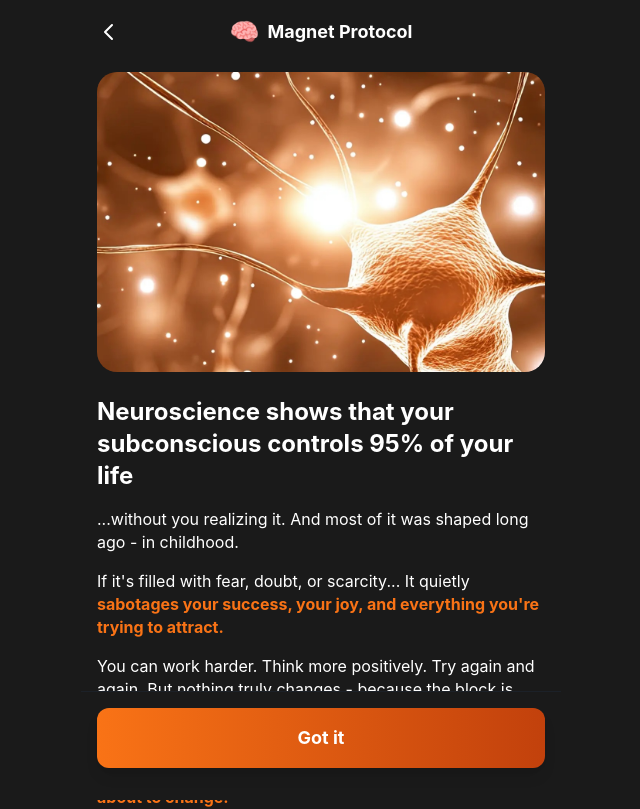
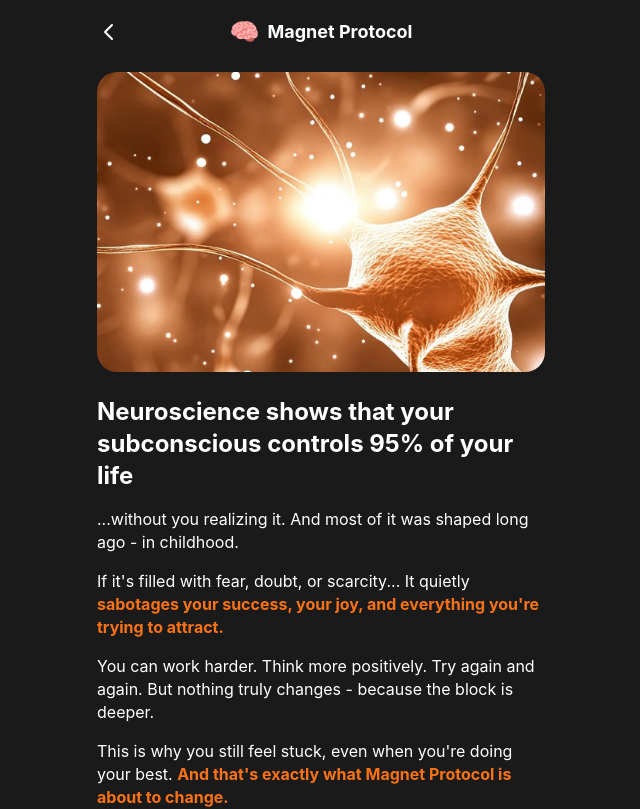
Before and after one commit to oganonymous108/mind-quiz, a Next.js app: page /quiz/info in a window 1280 px wide. Shown: the top 809 px of the page, without its empty margins (319-959 px from the left). Built offline with nearby package versions, Linux system fonts and the light colour scheme; no server answers.

Commit message:
Remove sticky positioning from button on info page

```diff
--- a/app/quiz/info/page.tsx
+++ b/app/quiz/info/page.tsx
@@ -76,8 +76,8 @@ export default function InfoPage() {
           </p>
         </div>
 
-        {/* Got It Button - Sticky at bottom */}
-        <div className="sticky bottom-0 px-4 pt-4 pb-8 bg-[#1a1a1a] border-t border-gray-800/50">
+        {/* Got It Button */}
+        <div className="px-4 pb-8">
           <button
             onClick={handleGotIt}
             className="w-full py-4 px-8 rounded-xl font-bold text-lg bg-gradient-to-r from-orange-500 to-orange-700 text-white shadow-lg hover:scale-105 transition-all"
```
